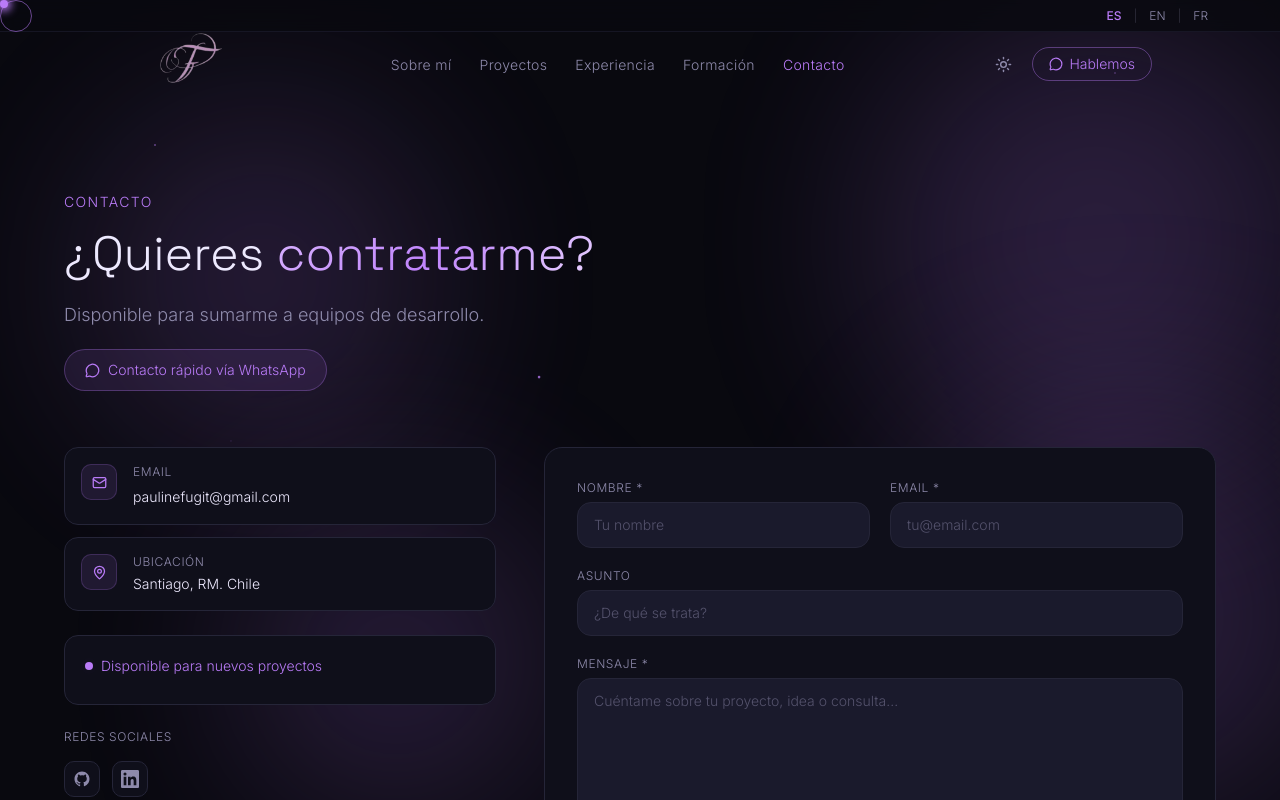
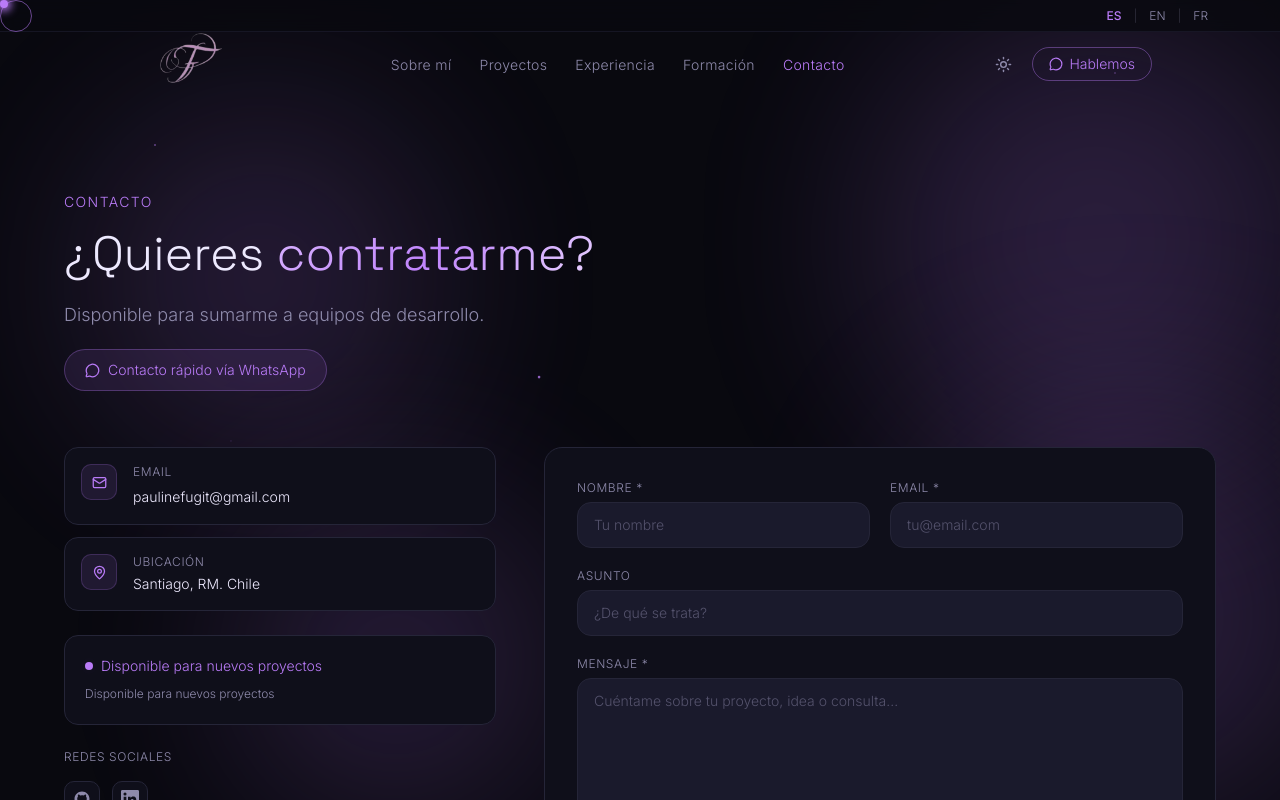
Before and after one commit to Pauaua/Portafolio, a Next.js app: page /contact in a window 1280 px wide. Shown: the top 800 px of the page. Built offline with nearby package versions, Linux system fonts and the light colour scheme.

Commit message:
fix: rename availableNote to availableText in ContactForm

```diff
--- a/components/sections/ContactForm.tsx
+++ b/components/sections/ContactForm.tsx
@@ -151,7 +151,7 @@ export default function ContactForm() {
                 </p>
               </div>
               <p className="text-xs text-muted-foreground leading-relaxed font-light">
-                {t.contact.availableNote}
+                {t.contact.availableText}
               </p>
             </div>
 
```
